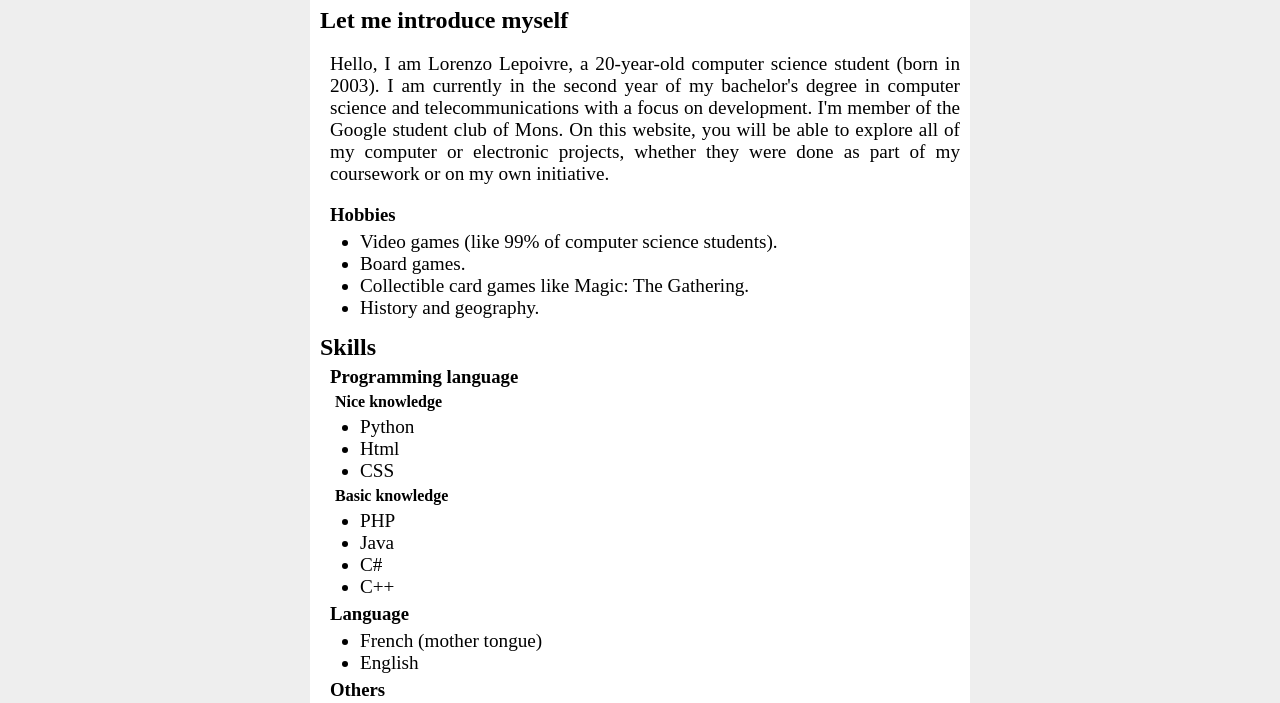
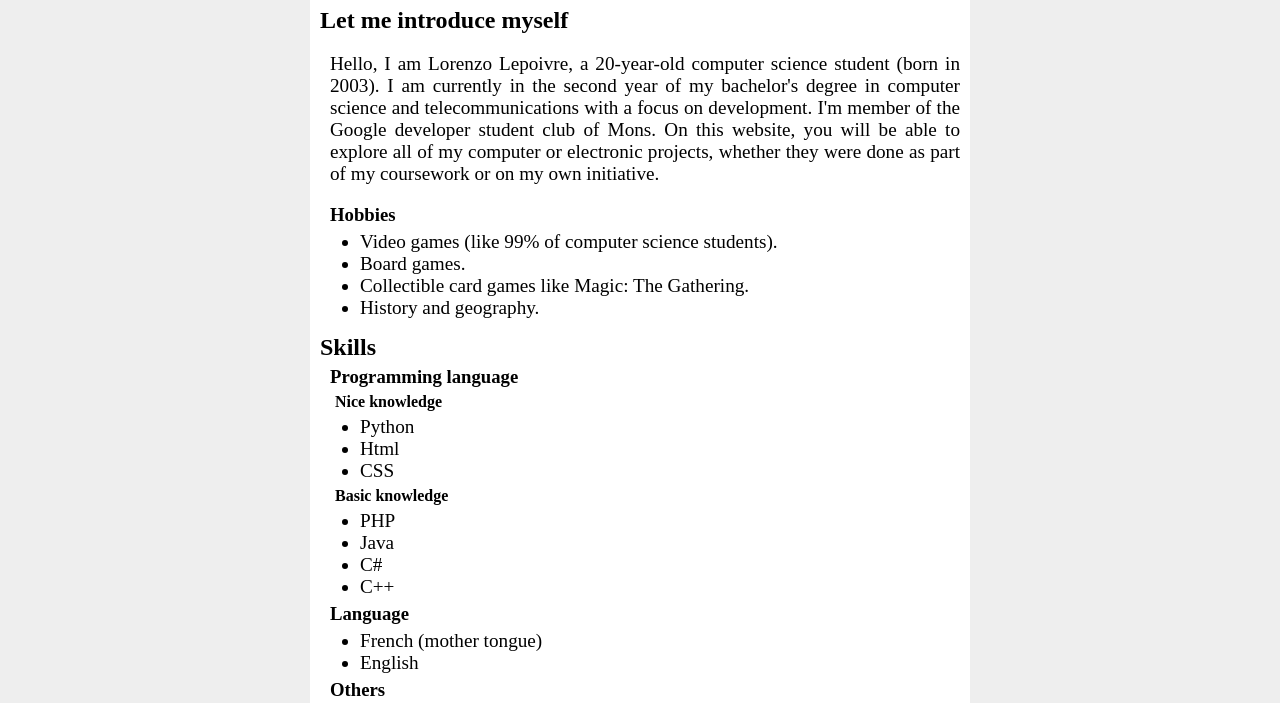
Before and after one commit to LorenzoLepoivre/MySite, a plain HTML site: page index.html in a window 1280 px wide. Shown: the part 56-759 px from the top of the page. Drawn offline with Linux system fonts and the light colour scheme.

Commit message:
Update index.html

```diff
--- a/index.html
+++ b/index.html
@@ -21,7 +21,7 @@
 			<main>
 				<section>
 					<h2>Let me introduce myself</h2>
-					<p>Hello, I am Lorenzo Lepoivre, a 20-year-old computer science student (born in 2003). I am currently in the second year of my bachelor's degree in computer science and telecommunications with a focus on development. I'm member of the Google student club of Mons. On this website, you will be able to explore all of my computer or electronic projects, whether they were done as part of my coursework or on my own initiative.</p>
+					<p>Hello, I am Lorenzo Lepoivre, a 20-year-old computer science student (born in 2003). I am currently in the second year of my bachelor's degree in computer science and telecommunications with a focus on development. I'm member of the Google developer student club of Mons. On this website, you will be able to explore all of my computer or electronic projects, whether they were done as part of my coursework or on my own initiative.</p>
 					<h3>Hobbies</h3>
 					<ul>
 						<li>Video games (like 99% of computer science students).</li>
```
